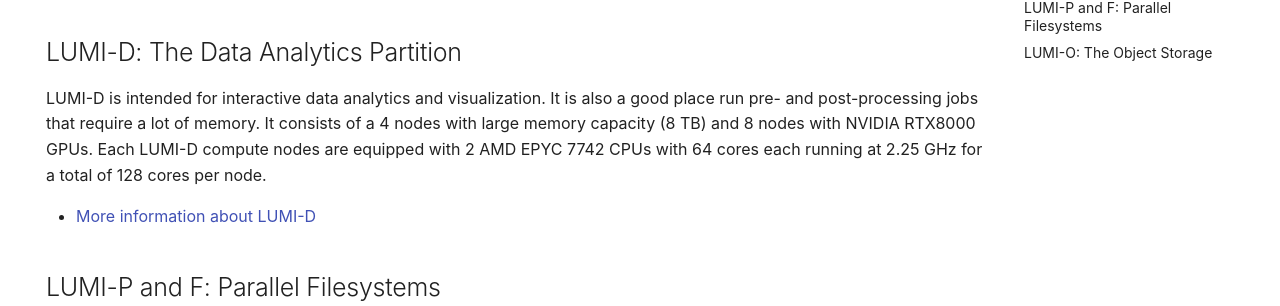
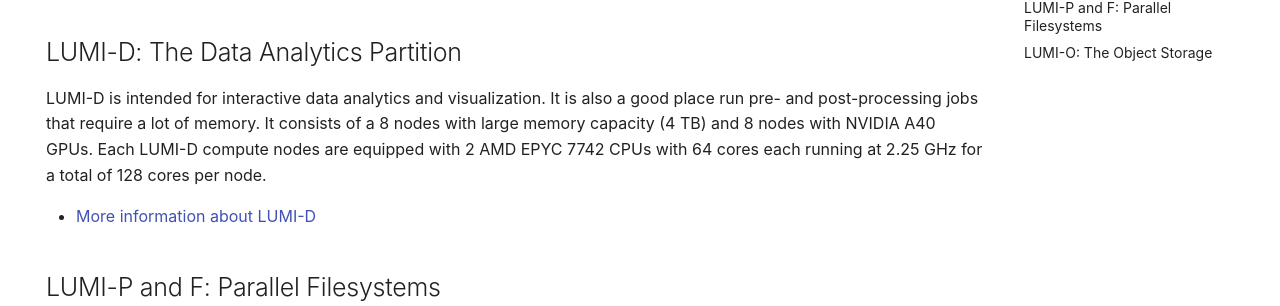
Before and after one commit to Lumi-supercomputer/lumi-userguide, an MkDocs documentation site: the page built from docs/generic/overview.md, in a window 1280 px wide and 900 px high, scrolled down 698 px. Shown: the part 172-478 px from the top of the window. Built offline with MkDocs 1.6.1 and Material for MkDocs 9.7.7, drawn with Linux system fonts in a browser that asks for light colours.

Commit message:
fix inconsistencies in LUMI-D description

```diff
--- a/docs/generic/overview.md
+++ b/docs/generic/overview.md
@@ -76,8 +76,8 @@
 
 LUMI-D is intended for interactive data analytics and visualization. It is also
 a good place run pre- and post-processing jobs that require a lot of memory. It
-consists of a 4 nodes with large memory capacity (8 TB) and 8 nodes with NVIDIA
-RTX8000 GPUs. Each LUMI-D compute nodes are equipped with 2 AMD EPYC 7742 CPUs
+consists of a 8 nodes with large memory capacity (4 TB) and 8 nodes with NVIDIA
+A40 GPUs. Each LUMI-D compute nodes are equipped with 2 AMD EPYC 7742 CPUs
 with 64 cores each running at 2.25 GHz for a total of 128 cores per node.
 
 - [More information about LUMI-D][lumi-d]
```
Also changed, not shown: docs/computing/systems/lumid.md (+1 -1 lines).
